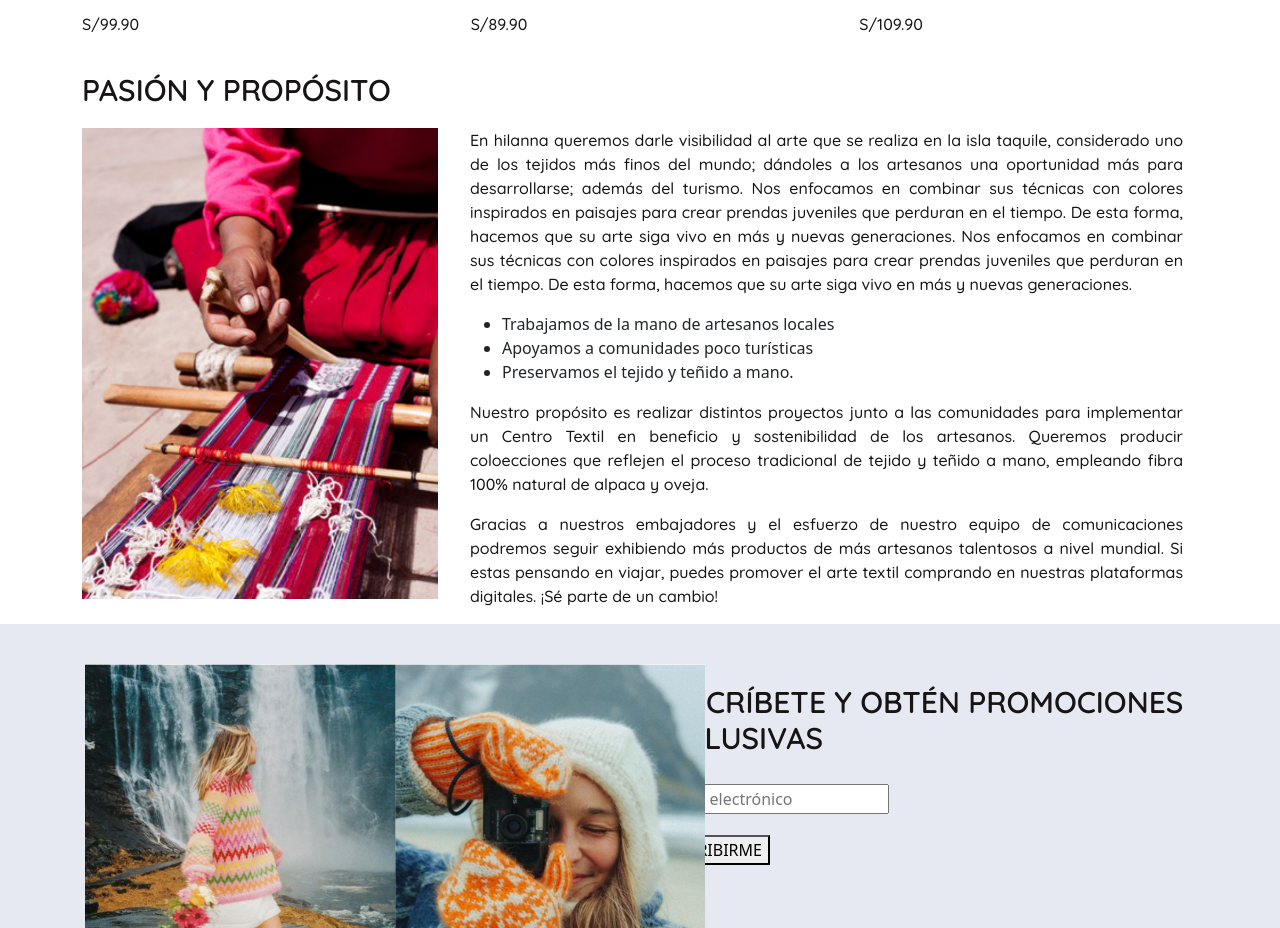
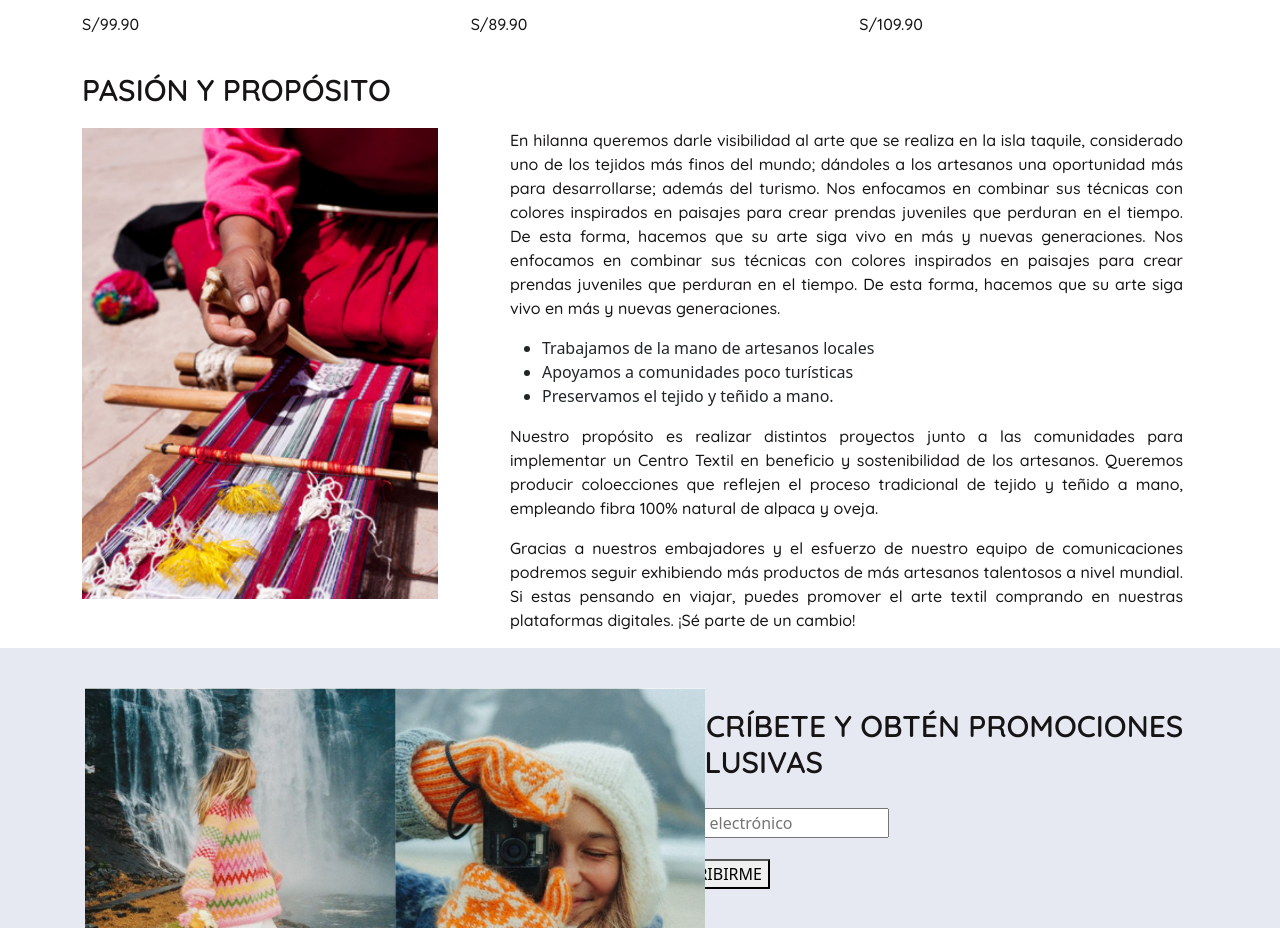
Before and after one commit to tanianaula/SASS, a website: page index.html in a window 1280 px wide. Shown: the part 1920-2848 px from the top of the page. Drawn offline with nearby package versions, Linux system fonts and the light colour scheme.

Commit message:
se modificó el div de acercade

```diff
--- a/index.html
+++ b/index.html
@@ -134,7 +134,7 @@
             <img src="img/IMG_ACERCA DE/Acerca de2.PNG" alt="Textilería de la Isla de Taquile" title="Textilería de la Isla de Taquile">
           </div>
           <div class="col-lg-8 align-items-end acercade">
-            <div class="content ps-0 ps-lg-2">
+            <div class="content ps-0 ps-lg-5">
               <p class="acercade">
                 En hilanna queremos darle visibilidad al arte que se realiza en la isla taquile, considerado uno de los tejidos más finos del mundo; dándoles a los artesanos una oportunidad más para desarrollarse; además del turismo. Nos enfocamos en combinar sus técnicas con colores inspirados en paisajes para crear prendas juveniles que perduran en el tiempo. De esta forma, hacemos que su arte siga vivo en más y nuevas generaciones.
                 Nos enfocamos en combinar sus técnicas con colores inspirados en paisajes para crear prendas juveniles que perduran en el tiempo. De esta forma, hacemos que su arte siga vivo en más y nuevas generaciones.
```
